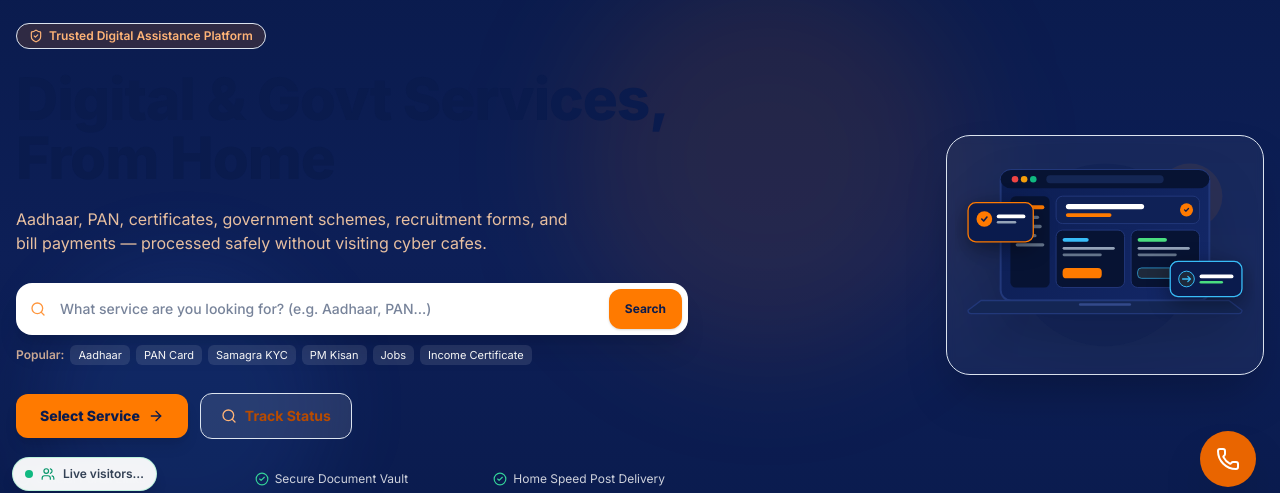
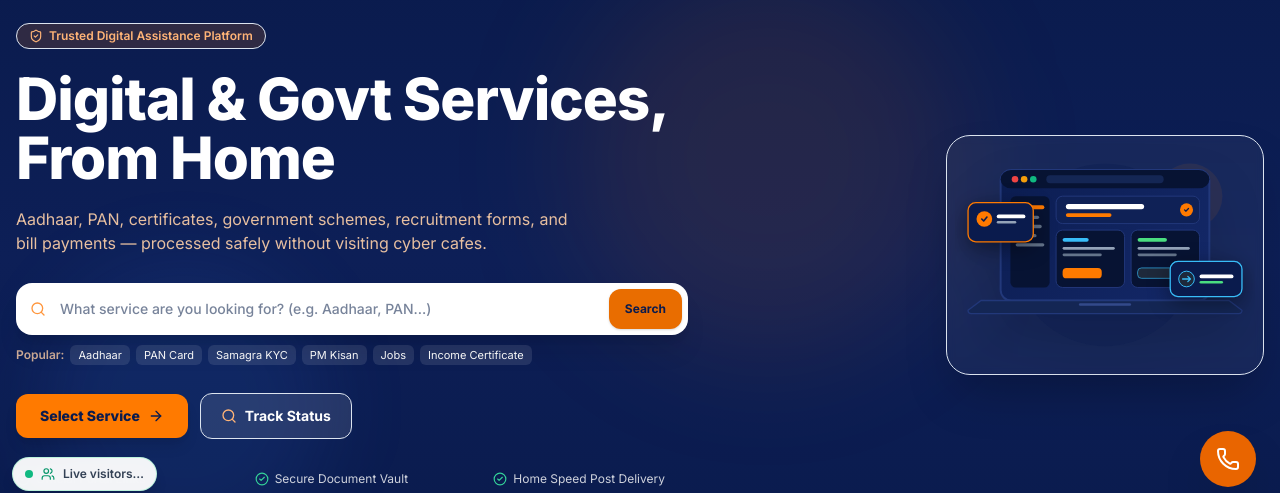
Before and after one commit to Deva9294/pradhandigitalservices, a Next.js app in the folder frontend/: page / in a window 1280 px wide. In both pictures the pointer is over the button "Search". Shown: the part 213-706 px from the top of the page. Built offline with nearby package versions, Linux system fonts and the light colour scheme; no server answers.

Commit message:
Preserve contrast on dark hero and branded buttons

```diff
--- a/frontend/src/app/globals.css
+++ b/frontend/src/app/globals.css
@@ -431,6 +431,11 @@ body {
   color: var(--pds-navy);
   letter-spacing: -.018em;
 }
+#main-content .text-white,
+#main-content h1.text-white, #main-content h2.text-white,
+#main-content h3.text-white, #main-content h4.text-white {
+  color: #fff !important;
+}
 #main-content p, #main-content li, #main-content label {
   text-wrap: pretty;
 }
@@ -466,8 +471,8 @@ body {
 #main-content .bg-saffron-50 { background: var(--pds-soft-orange) !important; }
 #main-content .bg-saffron-500,
 #main-content .bg-saffron-600 { background-color: var(--pds-orange) !important; }
-#main-content .hover\\:bg-saffron-600:hover,
-#main-content .hover\\:bg-saffron-700:hover { background-color: #E96D00 !important; }
+#main-content [class~="hover:bg-saffron-600"]:hover,
+#main-content [class~="hover:bg-saffron-700"]:hover { background-color: #E96D00 !important; }
 #main-content .border-saffron-500,
 #main-content .border-saffron-600 { border-color: var(--pds-orange) !important; }
 #main-content .ring-saffron-500 { --tw-ring-color: var(--pds-orange); }
```
